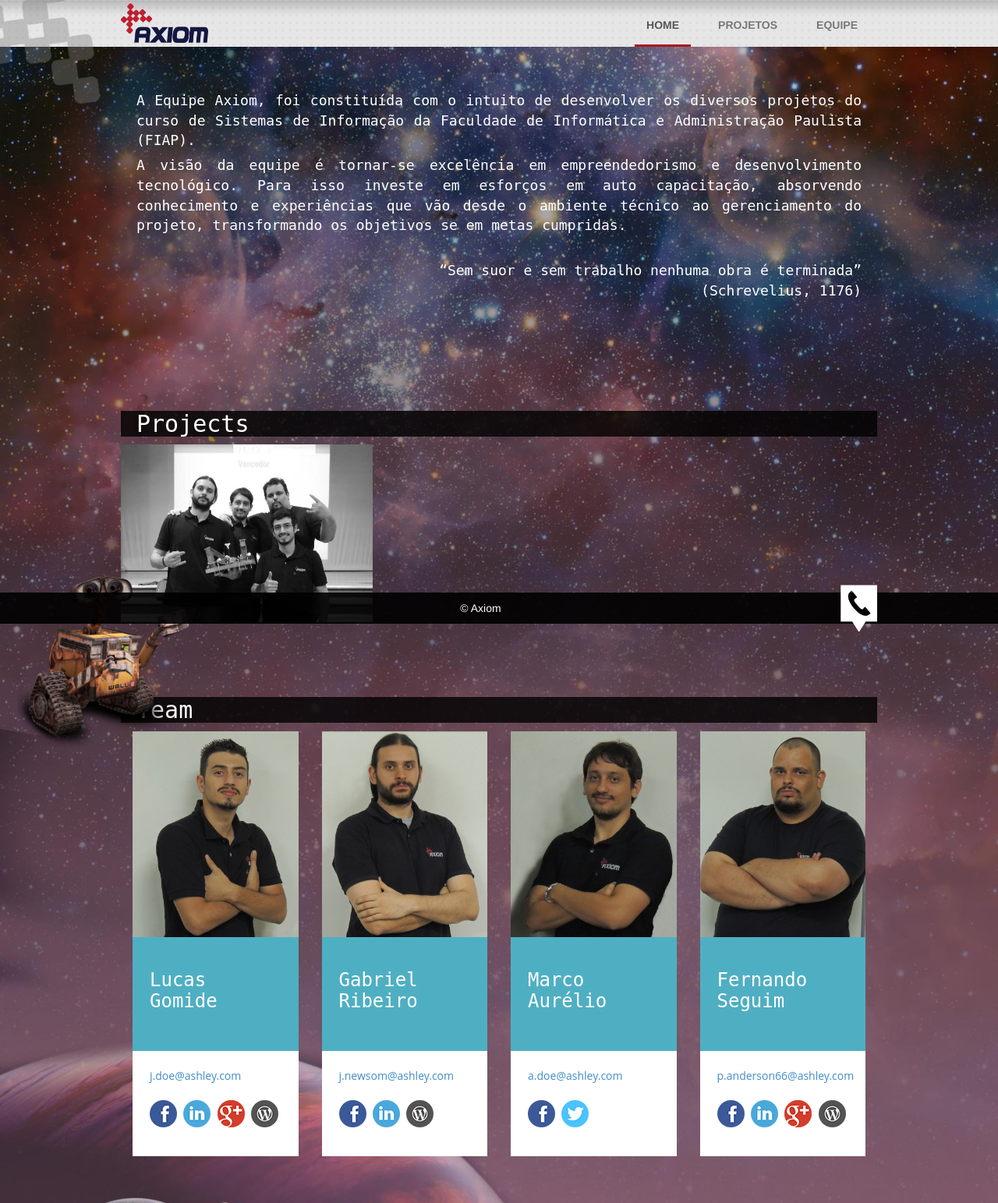
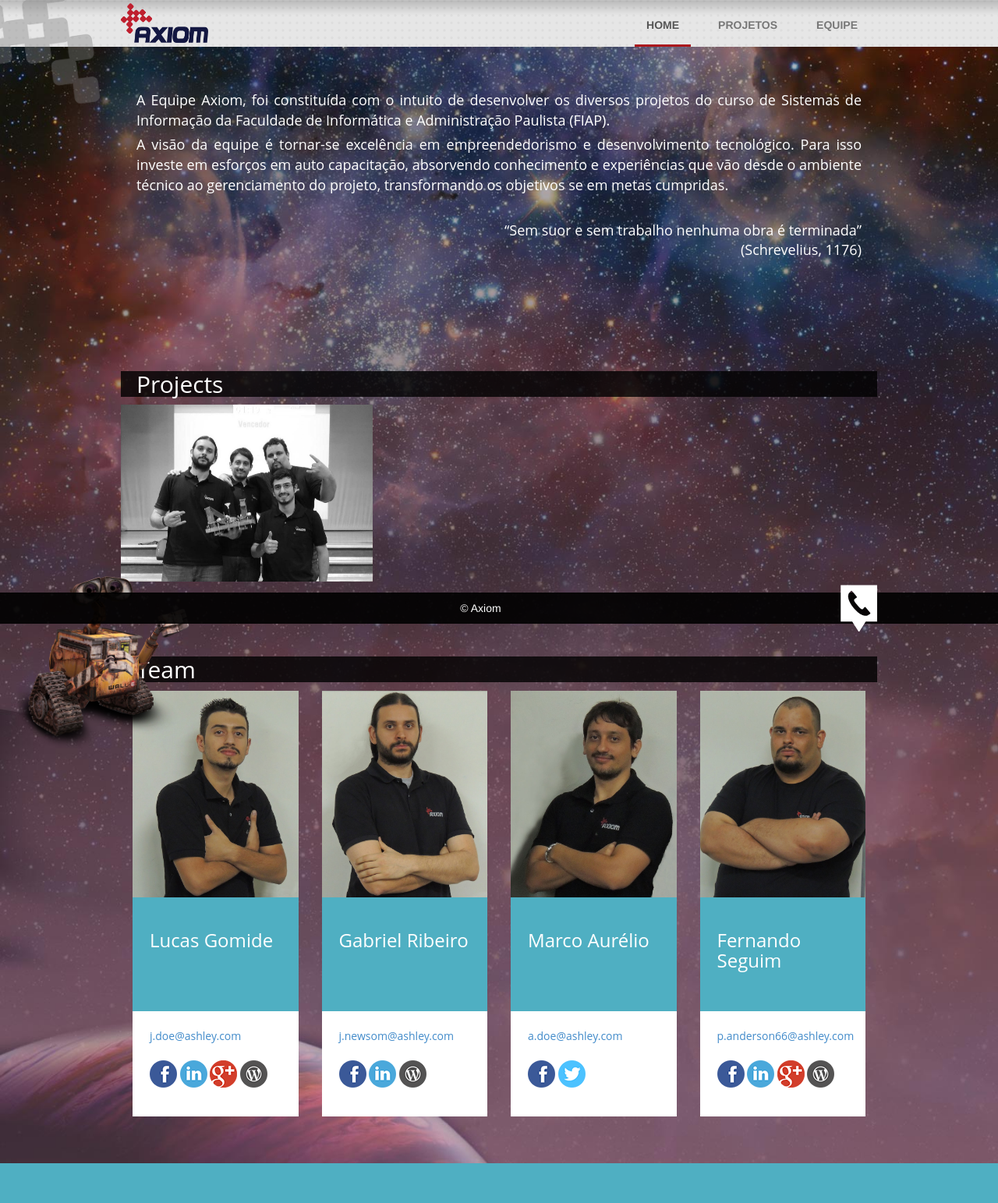
Before and after one commit to gabrielsecani/php_axiom_site, a PHP site: page / in a window 1280 px wide. Shown: the whole page at 78% size. After the commit the page ends 1492 px from the top, so only its background shows below. Run offline with PHP 8.4, Linux system fonts and the light colour scheme; some libraries are stand-ins or nearby versions.

Commit message:
fonte do texto

```diff
--- a/css/style.css
+++ b/css/style.css
@@ -100,7 +100,7 @@ body > #project{
     padding:10px 0px 0;
     margin: 40px 0;
     height: 100%;
-    font-family: monospace ;
+    font-family: 'Open Sans', sans-serif;
 }
 .content > h2,
 .content > p {
```
